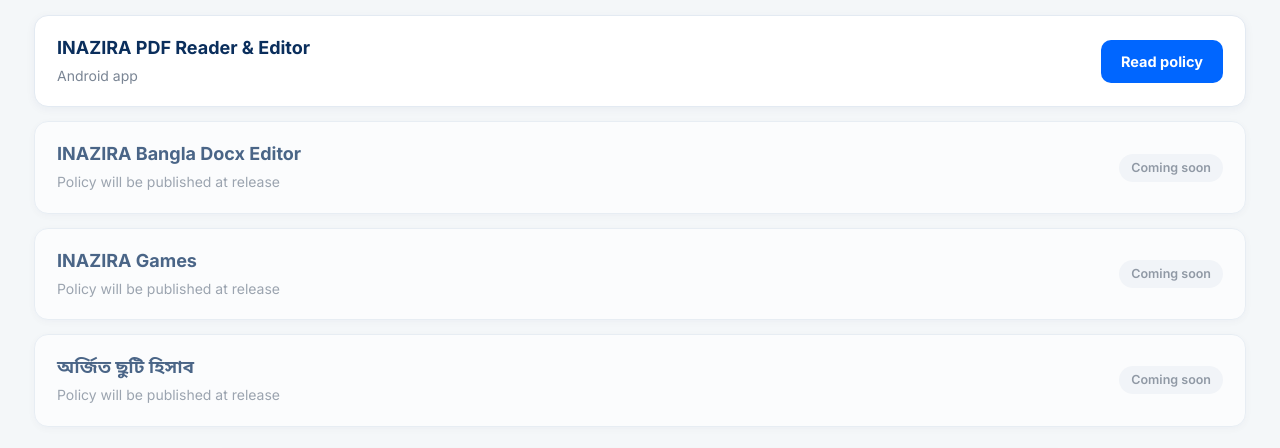
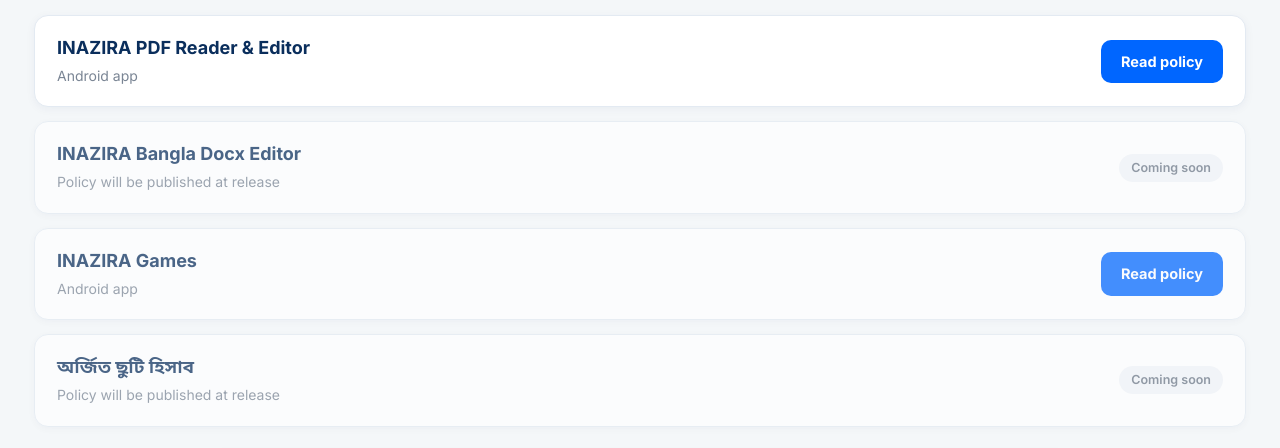
Before and after one commit to imarnhridoy8595/inazira-softwares, a plain HTML site: page privacy.html in a window 1280 px wide. Shown: the part 352-800 px from the top of the page. Drawn offline with Linux system fonts and the light colour scheme.

Commit message:
Update privacy.html

```diff
--- a/privacy.html
+++ b/privacy.html
@@ -6,7 +6,7 @@
 <title>Privacy Policies — INAZIRA</title>
 <meta name="description" content="Privacy policies for INAZIRA apps and softwares.">
 <meta name="theme-color" content="#0a2e5c">
-<link rel="icon" type="image/png" href="assets/favicon-64.png">
+<link rel="icon" type="image/png" href="assets/favicon-main-64.png">
 <link rel="preconnect" href="https://fonts.googleapis.com">
 <link rel="preconnect" href="https://fonts.gstatic.com" crossorigin>
 <link href="https://fonts.googleapis.com/css2?family=Inter:wght@400;500;600;700;800&family=Noto+Sans+Bengali:wght@500;700&display=swap" rel="stylesheet">
@@ -55,8 +55,8 @@
       <span class="status">Coming soon</span>
     </div>
     <div class="policy-row soon">
-      <div><b>INAZIRA Games</b><span class="d">Policy will be published at release</span></div>
-      <span class="status">Coming soon</span>
+      <div><b>INAZIRA Games</b><span class="d">Android app</span></div>
+      <a class="btn-sm" href="privacy-games.html">Read policy</a>
     </div>
     <div class="policy-row soon">
       <div><b>অর্জিত ছুটি হিসাব</b><span class="d">Policy will be published at release</span></div>
```
